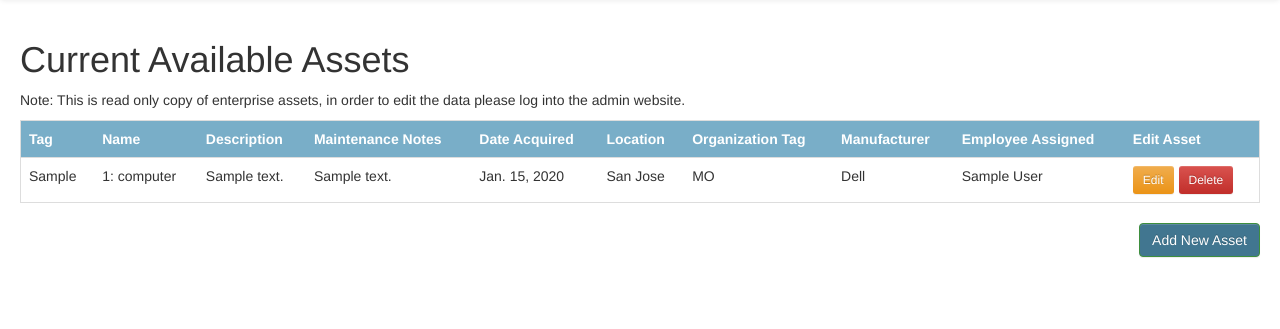
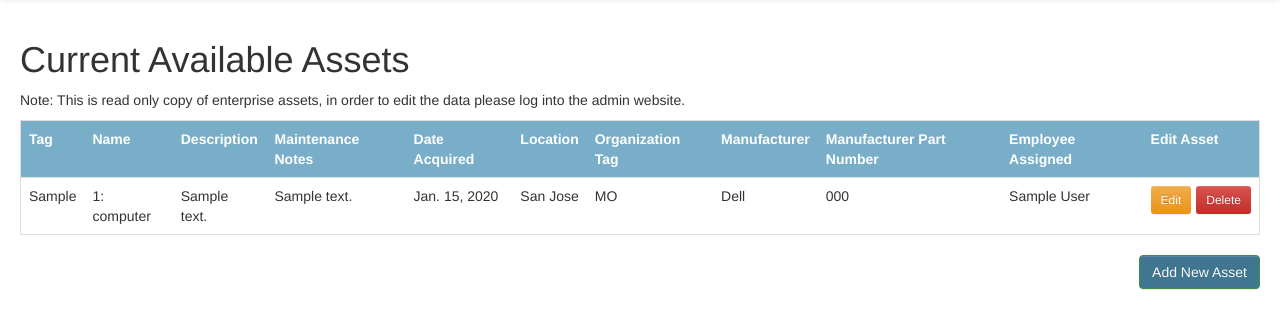
Before and after one commit to nmarrs/IS531-Project3, a Django app: page / in a window 1280 px wide. Shown: the part 52-381 px from the top of the page. Run offline with Django 3.2, Linux system fonts and the light colour scheme; tables that the repository leaves empty hold one stand-in row (values such as "Sample post"); some libraries are stand-ins or nearby versions.

Commit message:
added more info as required

```diff
--- a/project3/asset_management/templates/index.html
+++ b/project3/asset_management/templates/index.html
@@ -68,6 +68,7 @@
           <th>Location</th>
           <th>Organization Tag</th>
           <th>Manufacturer</th>
+          <th>Manufacturer Part Number</th>
           <th>Employee Assigned</th>
           <th>Edit Asset</th>
         </tr>
@@ -81,6 +82,7 @@
               <td>{{ asset.location.office_location }}</td>
               <td>{{ asset.organization.name }}</td>
               <td>{{ asset.manufacturer.name }}</td>
+              <td>{{ asset.manufacturer.part_number }}</td>
               <td>{{ asset.employee.name }}</td>
               <td style="display:flex;">
                 <a class="btn-sm btn-warning" href="/admin/asset_management/asset/{{ asset.id }}/change/" style="margin-right: 5px;">Edit</a>
```
